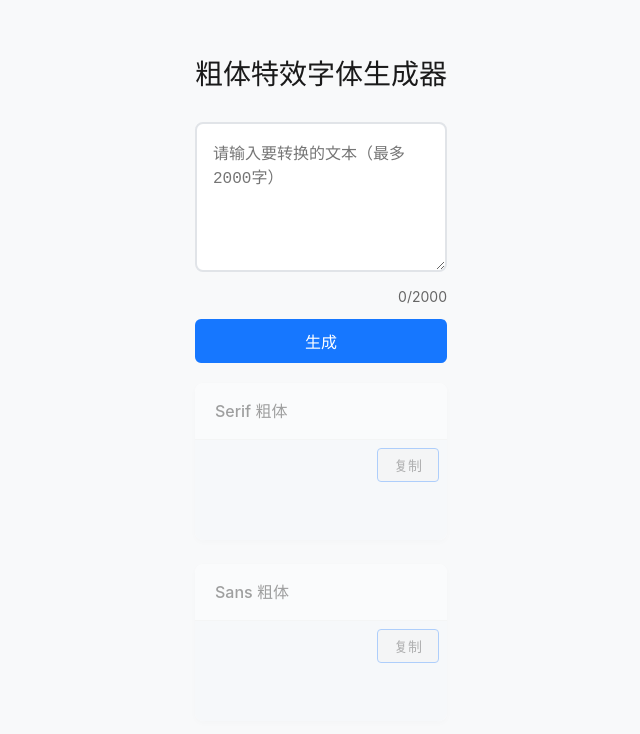
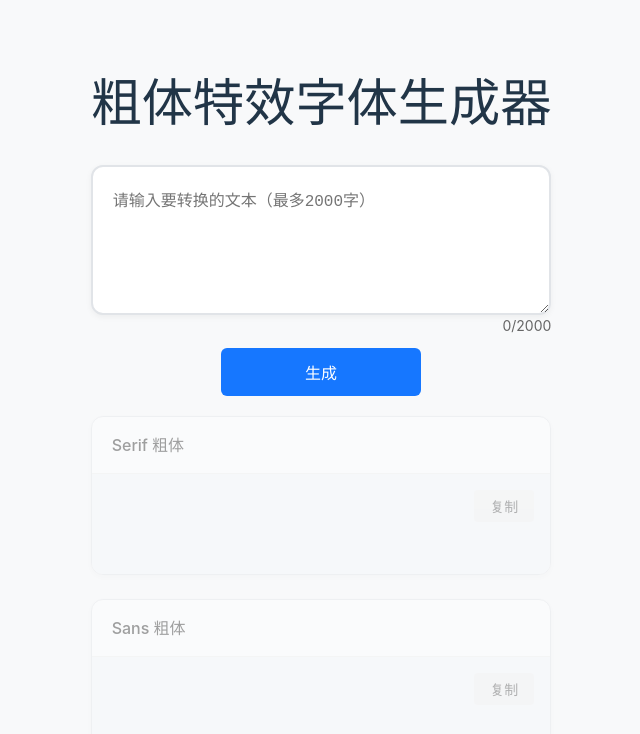
Before and after one commit to barnett-yuxiang/fancy-text-formatter, a React (Vite) app: page / in a window 1280 px wide. Shown: the top 734 px of the page, without its empty margins (319-959 px from the left). Built offline with nearby package versions, Linux system fonts and the light colour scheme.

Commit message:
refine styles and update .gitignore for better project structure

```diff
--- a/src/App.css
+++ b/src/App.css
@@ -9,7 +9,7 @@
 
 .container {
   width: 100%;
-  max-width: 600px;  /* 改为600px统一宽度 */
+  max-width: 600px;
   min-height: 100vh;
   padding: 40px 20px;
   display: flex;
@@ -20,24 +20,28 @@
 
 .input-section {
   width: 100%;
+  display: flex;
+  flex-direction: column;
+  align-items: center;
   box-sizing: border-box;
 }
 
 textarea {
   width: 100%;
   height: 150px;
-  padding: 16px;
-  margin-bottom: 8px;
+  padding: 20px;
   border: 2px solid #e1e4e8;
-  border-radius: 8px;
+  border-radius: 12px;
   resize: vertical;
   font-size: 16px;
   background-color: white;
   transition: border-color 0.3s ease;
   box-sizing: border-box;
+  box-shadow: 0 2px 6px rgba(0, 0, 0, 0.05);
 }
 
 .char-count {
+  width: 100%;
   text-align: right;
   margin-bottom: 12px;
   color: #666;
@@ -45,52 +49,44 @@
 }
 
 .generate-button {
-  width: 100%;
-  padding: 10px 0;
+  width: 200px;
+  padding: 12px 0;
   background-color: #1677ff;
   color: white;
   border: none;
   border-radius: 6px;
   cursor: pointer;
   font-size: 16px;
+  font-weight: 500;
   transition: all 0.3s ease;
 }
 
 .generate-button:hover {
   background-color: #4096ff;
+  transform: translateY(-1px);
 }
 
 .results-section {
   width: 100%;
   margin-top: 20px;
+  display: block;  /* 改为始终显示 */
   opacity: 0.4;
   transition: opacity 0.3s ease;
-  box-sizing: border-box;
+}
+
+.has-content {
+  opacity: 1;
 }
 
 .result-item {
   width: 100%;
   margin-bottom: 24px;
   background-color: white;
-  border-radius: 8px;
+  border-radius: 12px;
   box-shadow: 0 2px 8px rgba(0, 0, 0, 0.05);
   box-sizing: border-box;
-}
-
-h1 {
-  font-size: 28px;
-  color: #1a1a1a;
-  margin-bottom: 32px;
-  font-weight: 600;
-  text-align: center;
-}
-
-.result-item-header {
-  padding: 16px 20px;
-  border-bottom: 1px solid #f0f0f0;
-  font-size: 16px;
-  color: #1a1a1a;
-  font-weight: 500;
+  border: 1px solid #e1e4e8;
+  overflow: hidden;
 }
 
 .result-text {
@@ -101,7 +97,6 @@
   padding: 20px;
   padding-right: 80px;
   background-color: #f5f7fa;
-  border-radius: 0 0 8px 8px;
   font-size: 16px;
   line-height: 1.8;
   overflow-y: auto;
@@ -115,37 +110,26 @@
   top: 16px;
   right: 16px;
   padding: 6px 16px;
-  background-color: #ffffff;
-  color: #1677ff;
-  border: 1px solid #1677ff;
+  background-color: #f0f0f0;
+  color: #1a1a1a;
+  border: none;
   border-radius: 4px;
   cursor: pointer;
   font-size: 14px;
-  transition: all 0.3s ease;
-  z-index: 1;
-}
-
-.copy-button:hover {
-  background-color: #1677ff;
-  color: white;
-}
-
-.has-content {
-  opacity: 1;
-}
-.copy-button {
-  background-color: #f0f0f0;
-  color: #1a1a1a;
-  padding: 6px 16px;
-  font-size: 14px;
-  position: absolute;
-  right: 8px;
-  top: 8px;
   opacity: 0.8;
   transition: opacity 0.3s ease;
+  z-index: 1;
 }
 
 .copy-button:hover {
   background-color: #e0e0e0;
   opacity: 1;
 }
+
+.result-item-header {
+  padding: 16px 20px;
+  border-bottom: 1px solid #f0f0f0;
+  font-size: 16px;
+  color: #1a1a1a;
+  font-weight: 500;
+}
--- a/src/index.css
+++ b/src/index.css
@@ -2,11 +2,8 @@
   font-family: Inter, system-ui, Avenir, Helvetica, Arial, sans-serif;
   line-height: 1.5;
   font-weight: 400;
-
-  color-scheme: light dark;
-  color: rgba(255, 255, 255, 0.87);
-  background-color: #242424;
-
+  color: #213547;
+  background-color: #ffffff;
   font-synthesis: none;
   text-rendering: optimizeLegibility;
   -webkit-font-smoothing: antialiased;
--- a/src/utils/textConverter.js
+++ b/src/utils/textConverter.js
@@ -28,7 +28,6 @@
 };
 
 export const convertToStyledText = (text, style) => {
-  return text.split('').map(char => {
-    return styles[style][char] || char;
-  }).join('');
+  if (!text || !style || !styles[style]) return text;
+  return text.split('').map(char => styles[style][char] || char).join('');
 };
```
Also changed, not shown: src/App.jsx (line endings or trailing spaces), 1 other file (tests, documents, lock files or other folders).
